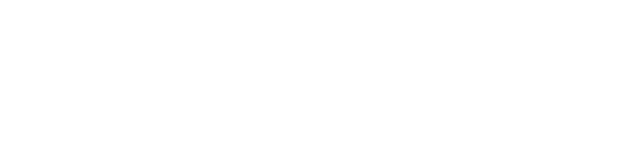
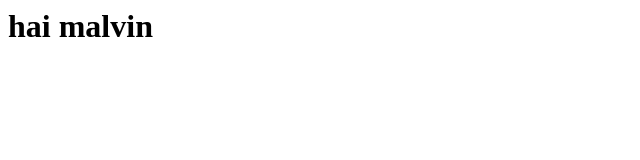
Before and after one commit to Malvin85/Malvin.github.io, a plain HTML site: page index.html in a window 1280 px wide. Shown: the whole page, without its empty margins (0-640 px from the left). Drawn offline with Linux system fonts and the light colour scheme.

Commit message:
Update index.html

```diff
--- a/index.html
+++ b/index.html
@@ -5,5 +5,6 @@
 </head>
 
 <body>
+    <h1>hai malvin</h1>
 </body>
 </html>
```
